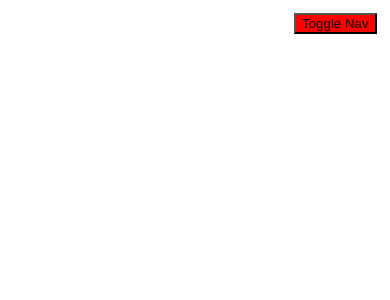
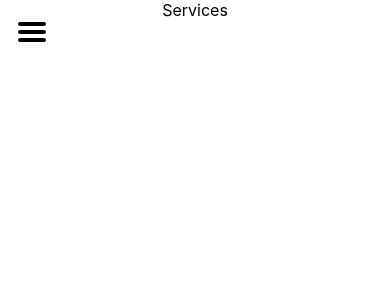
Before and after one commit to WillMorrisnz/hedley-electrical, a React (Create React App) app: page /services in a window 390 px wide. Shown: the top 300 px of the page. Built offline with nearby package versions, Linux system fonts and the light colour scheme.

Commit message:
Nav changes

```diff
--- a/src/App.css
+++ b/src/App.css
@@ -30,6 +30,7 @@
 nav {
   display: flex;
   justify-content: center;
+  width: 100%;
   gap: 3em;
 
   margin: 0;
@@ -40,13 +41,9 @@ nav {
   background-color: var(--clr-charcoal);
 }
 
-.toggle-mobile-nav {
+.mobile-nav-button {
   display: none;
   z-index: 9999;
-  position: fixed;
-  top: 1em;
-  right: 1em;
-  background-color: red;
 }
 
 
@@ -54,29 +51,37 @@ nav {
   nav {
     z-index: 9000;
     position: fixed;
-    inset: 0 0 0 40vw;
+
     gap: 1em;
-    height: 100vh;
-    width: 60vw;
+    height: 100%;
+    width: 66%;
 
-    display: flex;
+    display: none;
     flex-direction: column;
     align-items: center;
 
     background: rgba(65, 65, 65, 0.8);
     backdrop-filter: blur(1em);
-    transform: translateX(100%);
   }
-  .toggle-mobile-nav {
-    display: block;
+  .mobile-nav-button {
+    display: inline-block;
     position: fixed;
+    padding: .5em;
+    top: .5em;
+    left: .5em;
   }
 }
 
 nav[data-visible="true"] {
-  transform: translateX(0%);
-  transition: 0.1s;
+  display: flex;
+  position: fixed;
 }
+
+.nav-container {
+  width: auto;
+  height: 100%;
+}
+
 
 
 .nav-item {
--- a/src/components/navBar.js
+++ b/src/components/navBar.js
@@ -1,5 +1,8 @@
 import { useState } from "react";
 import { Link } from "react-router-dom";
+import hamburger from '../assets/images/hamburger.svg'
+
+
 
 const Nav = () => {
     const [mobileTabOpen, setMobileTabOpen] = useState(false);
@@ -18,8 +21,8 @@ const Nav = () => {
     }
 
     return(
-        <div>
-            <button onClick={toggleMobileMenu} className="toggle-mobile-nav"> Toggle Nav</button>
+        <div className='nav-container'>
+            <img src={hamburger} onClick={toggleMobileMenu} className="mobile-nav-button"></img>
             <nav hidden={!mobileTabOpen} data-visible={mobileTabOpen}>
                 <Link onClick={() => {tabSelected(0)}} className={selectedTab === 0 ? 'nav-item-selected' : 'nav-item'} to={'/'}>Home</Link>
                 <Link onClick={() => {tabSelected(1)}} className={selectedTab === 1 ? 'nav-item-selected' : 'nav-item'} to={'/services'}>Services</Link>
--- a/src/pages/servicesPage.js
+++ b/src/pages/servicesPage.js
@@ -11,11 +11,8 @@ import React from 'react';
 
 const ServicesPage = () => {
     return (
-        <div className='flex'>
-            <div className='background-dark flex-item'>
-            </div>
-            <div className='background-primary flex-item'>
-            </div>
+        <div className='container'>
+            Services
         </div>
     )
 }
```
Also changed, not shown: package.json (+1 -6 lines), src/assets/images/hamburger.svg (added), 1 other file (tests, documents, lock files or other folders).
